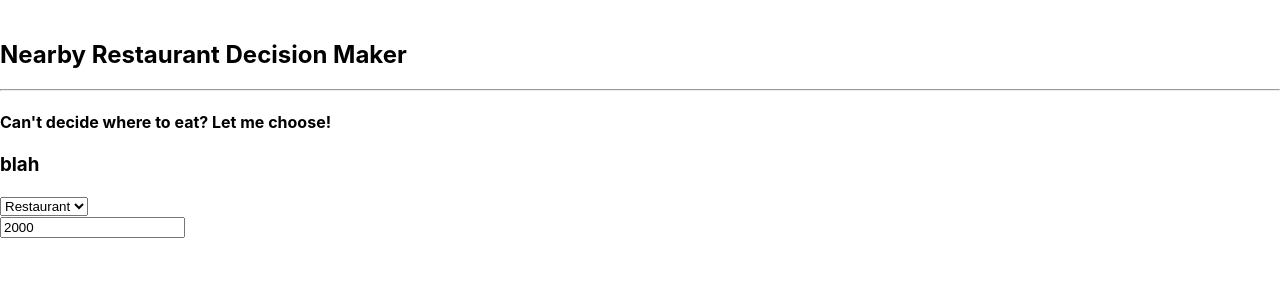
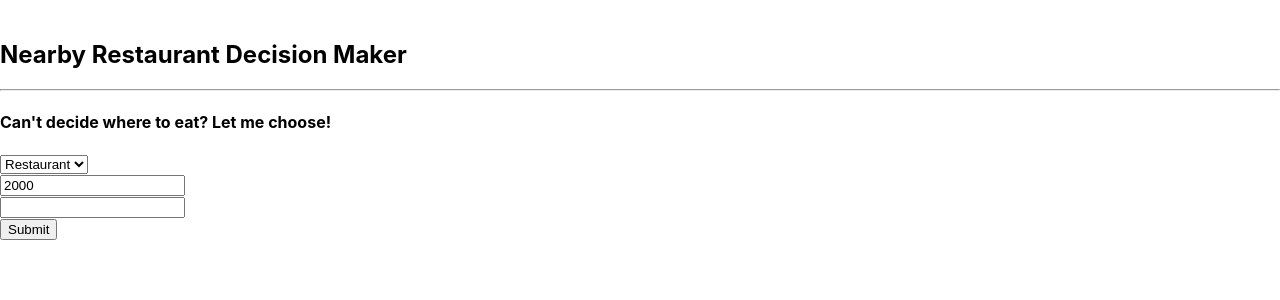
Before and after one commit to danwan754/nearby-restaurant-decider, a React (Create React App) app: page / in a window 1280 px wide. Shown: the top 300 px of the page. Built offline with nearby package versions, Linux system fonts and the light colour scheme.

Commit message:
Add input components

```diff
--- a/src/components/InputBar.jsx
+++ b/src/components/InputBar.jsx
@@ -2,7 +2,7 @@ import React from 'react';
 
 import DropDownMenu from './DropDownMenu';
 import InputRadius from './InputRadius';
-// import InputPostalCode from './InputPostalCode';
+import InputPostalCode from './InputPostalCode';
 
 
 class InputBar extends React.Component {
@@ -24,6 +24,7 @@ class InputBar extends React.Component {
         this.handleSelect = this.handleSelect.bind(this);
         this.handleRadiusInput = this.handleRadiusInput.bind(this);
         this.handlePostalCodeInput = this.handlePostalCodeInput.bind(this);
+        this.handleSubmit = this.handleSubmit.bind(this);
     }
 
     // handles establishment selection
@@ -39,13 +40,17 @@ class InputBar extends React.Component {
         this.setState({postal_code: postalCode});
     }
 
+    handleSubmit() {
+
+    }
+
     render() {
         return(
             <div>
-                <h3>blah</h3>
                 <DropDownMenu establishments={this.state.establishments} onSelect={this.handleSelect} />
-                <InputRadius radius={this.state.radius} onRadiusInput={this.handleRadiusInput} />
-                {/* <InputPostalCode onPostalInput={this.handlePostalCodeInput} /> */}
+                <InputRadius radius={this.state.radius} onInput={this.handleRadiusInput} />
+                <InputPostalCode onInput={this.handlePostalCodeInput} />
+                <input type="submit" onClick={this.handleSubmit} />
             </div>
         )
     }
--- /dev/null
+++ b/src/components/InputPostalCode.jsx
@@ -0,0 +1,30 @@
+import React from 'react';
+
+class InputPostalCode extends React.Component {
+
+    constructor() {
+        super();
+        this.handleChange = this.handleChange.bind(this);
+    }
+
+    handleChange() {
+        this.props.onInput(document.getElementById("inputPostalCode").value);
+
+        // const value = document.getElementById("inputPostalCode").value;
+        // if (value.length == 6) {
+        //     if (/[A-Za-z][0-9][A-Za-z][0-9][A-Za-z][0-9]/.test(value)) {
+        //         this.props.onInput(value);
+        //  }
+        // }
+    }
+
+    render() {
+        return (
+            <div>
+                <input id="inputPostalCode" onChange={this.handleChange} type="text" maxLength="6"></input>
+            </div>
+        )
+    }
+}
+
+export default InputPostalCode;
--- a/src/components/InputRadius.jsx
+++ b/src/components/InputRadius.jsx
@@ -8,7 +8,7 @@ class InputRadius extends React.Component {
     }
 
     handleChange() {
-        this.props.onRadiusInput(document.getElementById("input-radius").value);
+        this.props.onInput(document.getElementById("input-radius").value);
     }
 
     render() {
```
